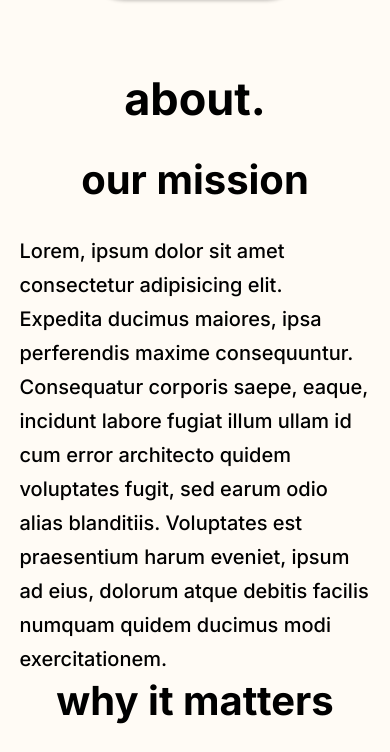
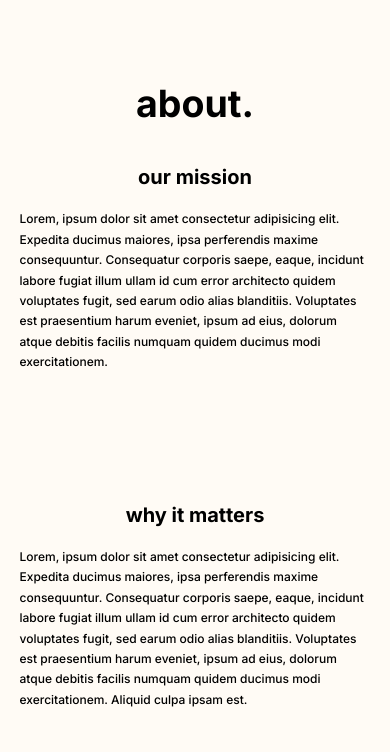
Before and after one commit to maxwjoe/Crystal, a plain HTML site: page index.html in a window 390 px wide. Shown: the part 773-1525 px from the top of the page. Drawn offline with Linux system fonts and the light colour scheme.

Commit message:
worked on about section responsive design

```diff
--- a/main.css
+++ b/main.css
@@ -22,7 +22,10 @@ html {
     box-sizing: border-box;
 
     font-family: 'Inter', sans-serif;
+
+
 }
+
 
 body {
     background-color: var(--light);
@@ -38,6 +41,7 @@ body {
     scroll-snap-type: y mandatory;
 }
 
+
 section {
 
   display: flex;
@@ -52,3 +56,14 @@ section {
   scroll-snap-align: center;
 
 }
+
+ /* Hide scrollbar for Chrome, Safari and Opera */
+ *::-webkit-scrollbar {
+    display: none;
+  }
+
+  /* Hide scrollbar for IE, Edge and Firefox */
+  * {
+    -ms-overflow-style: none;  /* IE and Edge */
+    scrollbar-width: none;  /* Firefox */
+  }
--- a/sections/about.css
+++ b/sections/about.css
@@ -8,25 +8,26 @@
     display: flex;
     flex-direction: column;
     align-items: center;
-    justify-content: space-evenly;
+    justify-content: flex-start;
 
 }
 
 .about-heading {
     font-size : 40px;
-    height : 10%;
+    height : 20%;
 }
 
 .about-text-container {
 
     width : 100%;
-    height : 90%;
+    height : 80%;
 
 
     display: flex;
     flex-direction: row;
     align-items: center;
     justify-content: space-evenly;
+    overflow: hidden;
 }
 
 
@@ -45,7 +46,7 @@
 
 .col-text-panel h1 {
     font-size : 40px;
-    margin-bottom : 30px;
+    margin-bottom : 20px;
 }
 
 .col-text-panel p {
@@ -65,15 +66,26 @@
 
     .about-text-container {
         flex-direction: column;
+        justify-content: flex-end;
     }
 
     .about-heading {
-        font-size : 30px;
+        height : 10%;
+        font-size : 25px;
+        margin-top : 10px;
     }
 
     .col-text-panel {
         width : 90%;
-        height : 90%;
+        height : 80%;
 
     }
+
+    .col-text-panel h1 {
+        font-size: 20px;
+    }
+
+    .col-text-panel p {
+        font-size: 12px;
+    }
 }
--- a/sections/home.css
+++ b/sections/home.css
@@ -184,6 +184,6 @@
     }
 
     .home-visual-container > * {
-        transform: scale(0.75);
+        transform: scale(0.65);
     }
 }
```
